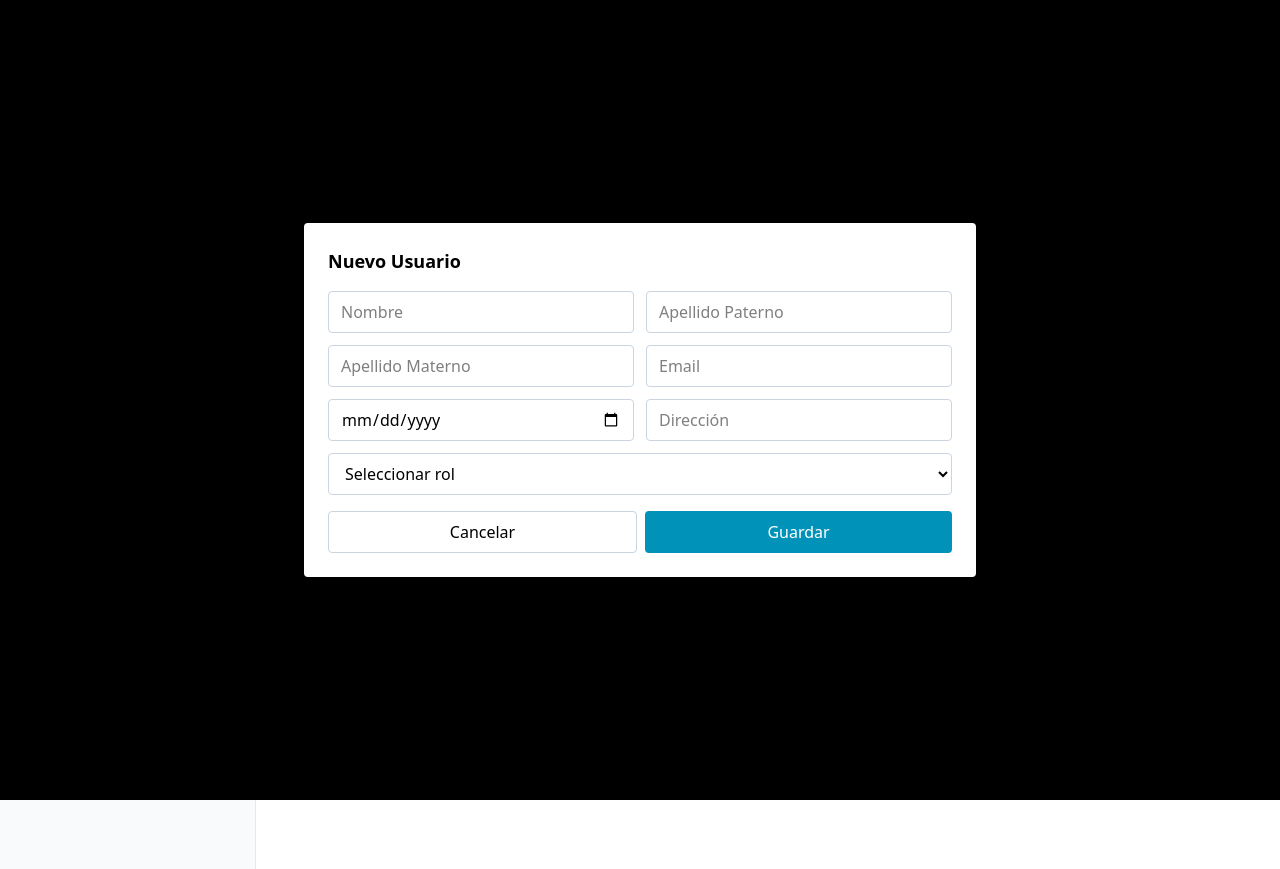
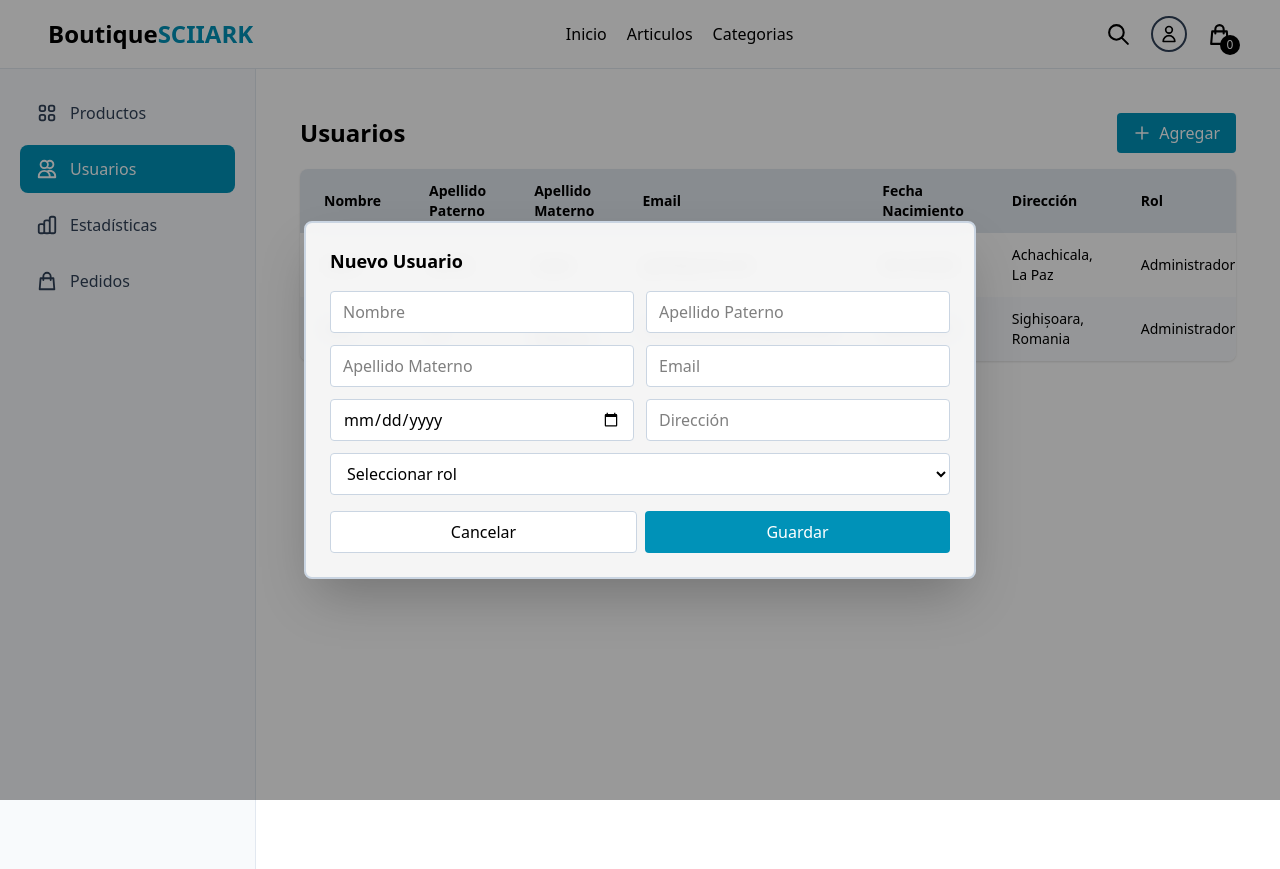
Before and after one commit to DaybitSemVoid247/ropas_frontend, a React (Vite) app: page /administrator/usuarios in a window 1280 px wide. Both pictures are taken after a click on the button "Agregar". Built offline with nearby package versions, Linux system fonts and the light colour scheme.

Commit message:
style: cambio de fondo en la ventana modal de negro a una transparente

```diff
--- a/src/administrator/pages_administrator/usuarios.tsx
+++ b/src/administrator/pages_administrator/usuarios.tsx
@@ -28,6 +28,40 @@ export const UsuariosTable = () => {
     contraseña: "",
   });
 
+  // Función para formatear fecha de YYYY-MM-DD a DD/MM/YYYY
+  const formatearFecha = (fecha: string): string => {
+    if (!fecha) return "";
+
+    // Si la fecha ya viene en formato DD/MM/YYYY, la retorna
+    if (fecha.includes("/")) return fecha;
+
+    // Si viene en formato YYYY-MM-DD (del input type="date")
+    const partes = fecha.split("-");
+    if (partes.length === 3) {
+      return `${partes[2]}/${partes[1]}/${partes[0]}`;
+    }
+
+    return fecha;
+  };
+
+  // Función para convertir de DD/MM/YYYY a YYYY-MM-DD (para el input)
+  const fechaParaInput = (fecha: string): string => {
+    if (!fecha) return "";
+
+    // Si ya está en formato YYYY-MM-DD
+    if (fecha.includes("-") && fecha.split("-")[0].length === 4) {
+      return fecha;
+    }
+
+    // Si está en formato DD/MM/YYYY
+    const partes = fecha.split("/");
+    if (partes.length === 3) {
+      return `${partes[2]}-${partes[1]}-${partes[0]}`;
+    }
+
+    return fecha;
+  };
+
   useEffect(() => {
     const usuariosInicial: Usuario[] = [
       {
@@ -36,7 +70,7 @@ export const UsuariosTable = () => {
         apellido_paterno: "García",
         apellido_materno: "López",
         email: "gabi@gmail.com",
-        fecha_nacimiento: "06-10-2002",
+        fecha_nacimiento: "06/10/2002",
         direccion: "Achachicala, La Paz",
         rol: "Administrador",
         contraseña: "123456",
@@ -47,7 +81,7 @@ export const UsuariosTable = () => {
         apellido_paterno: "III",
         apellido_materno: "De Valaquia",
         email: "vladelempalador@gmail.com",
-        fecha_nacimiento: "30-12-1431",
+        fecha_nacimiento: "30/12/1431",
         direccion: "Sighișoara, Romania",
         rol: "Administrador",
         contraseña: "1234567",
@@ -78,7 +112,7 @@ export const UsuariosTable = () => {
       apellido_paterno: usuario.apellido_paterno,
       apellido_materno: usuario.apellido_materno,
       email: usuario.email,
-      fecha_nacimiento: usuario.fecha_nacimiento,
+      fecha_nacimiento: fechaParaInput(usuario.fecha_nacimiento),
       direccion: usuario.direccion,
       rol: usuario.rol,
       contraseña: usuario.contraseña || "",
@@ -103,14 +137,23 @@ export const UsuariosTable = () => {
       return;
     }
 
+    // Guardar la fecha en formato DD/MM/YYYY
+    const formConFechaFormateada = {
+      ...form,
+      fecha_nacimiento: formatearFecha(form.fecha_nacimiento),
+    };
+
     let usuariosActualizados;
 
     if (editingId) {
       usuariosActualizados = usuarios.map((u) =>
-        u.id === editingId ? { ...u, ...form } : u
+        u.id === editingId ? { ...u, ...formConFechaFormateada } : u
       );
     } else {
-      usuariosActualizados = [...usuarios, { id: Date.now(), ...form }];
+      usuariosActualizados = [
+        ...usuarios,
+        { id: Date.now(), ...formConFechaFormateada },
+      ];
     }
 
     setUsuarios(usuariosActualizados);
@@ -178,8 +221,17 @@ export const UsuariosTable = () => {
       </div>
 
       {showModal && (
-        <div className="fixed inset-0 bg-black bg-opacity-50 flex items-center justify-center z-50">
-          <div className="bg-white rounded p-6 w-full max-w-2xl max-h-96 overflow-y-auto">
+        <div
+          className="fixed inset-0 flex items-center justify-center z-50"
+          style={{ backgroundColor: "rgba(0, 0, 0, 0.4)" }}
+        >
+          <div
+            className="rounded-lg p-6 w-full max-w-2xl max-h-96 overflow-y-auto border-2 border-slate-300 shadow-2xl"
+            style={{
+              backgroundColor: "rgba(255, 255, 255, 0.9)",
+              backdropFilter: "blur(8px)",
+            }}
+          >
             <h3 className="text-lg font-bold mb-4">
               {editingId ? "Editar Usuario" : "Nuevo Usuario"}
             </h3>
@@ -190,7 +242,7 @@ export const UsuariosTable = () => {
                 placeholder="Nombre"
                 value={form.nombre}
                 onChange={(e) => setForm({ ...form, nombre: e.target.value })}
-                className="px-3 py-2 border border-slate-300 rounded"
+                className="px-3 py-2 border border-slate-300 rounded bg-white"
               />
               <input
                 type="text"
@@ -199,7 +251,7 @@ export const UsuariosTable = () => {
                 onChange={(e) =>
                   setForm({ ...form, apellido_paterno: e.target.value })
                 }
-                className="px-3 py-2 border border-slate-300 rounded"
+                className="px-3 py-2 border border-slate-300 rounded bg-white"
               />
               <input
                 type="text"
@@ -208,14 +260,14 @@ export const UsuariosTable = () => {
                 onChange={(e) =>
                   setForm({ ...form, apellido_materno: e.target.value })
                 }
-                className="px-3 py-2 border border-slate-300 rounded"
+                className="px-3 py-2 border border-slate-300 rounded bg-white"
               />
               <input
                 type="email"
                 placeholder="Email"
                 value={form.email}
                 onChange={(e) => setForm({ ...form, email: e.target.value })}
-                className="px-3 py-2 border border-slate-300 rounded"
+                className="px-3 py-2 border border-slate-300 rounded bg-white"
               />
               <input
                 type="date"
@@ -224,7 +276,7 @@ export const UsuariosTable = () => {
                 onChange={(e) =>
                   setForm({ ...form, fecha_nacimiento: e.target.value })
                 }
-                className="px-3 py-2 border border-slate-300 rounded"
+                className="px-3 py-2 border border-slate-300 rounded bg-white"
               />
               <input
                 type="text"
@@ -233,12 +285,12 @@ export const UsuariosTable = () => {
                 onChange={(e) =>
                   setForm({ ...form, direccion: e.target.value })
                 }
-                className="px-3 py-2 border border-slate-300 rounded"
+                className="px-3 py-2 border border-slate-300 rounded bg-white"
               />
               <select
                 value={form.rol}
                 onChange={(e) => setForm({ ...form, rol: e.target.value })}
-                className="px-3 py-2 border border-slate-300 rounded md:col-span-2"
+                className="px-3 py-2 border border-slate-300 rounded md:col-span-2 bg-white"
               >
                 <option value="">Seleccionar rol</option>
                 <option value="Administrador">Administrador</option>
@@ -250,7 +302,7 @@ export const UsuariosTable = () => {
             <div className="flex gap-2">
               <button
                 onClick={() => setShowModal(false)}
-                className="flex-1 px-3 py-2 border border-slate-300 rounded hover:bg-slate-50"
+                className="flex-1 px-3 py-2 border border-slate-300 rounded hover:bg-slate-50 bg-white"
               >
                 Cancelar
               </button>
```
